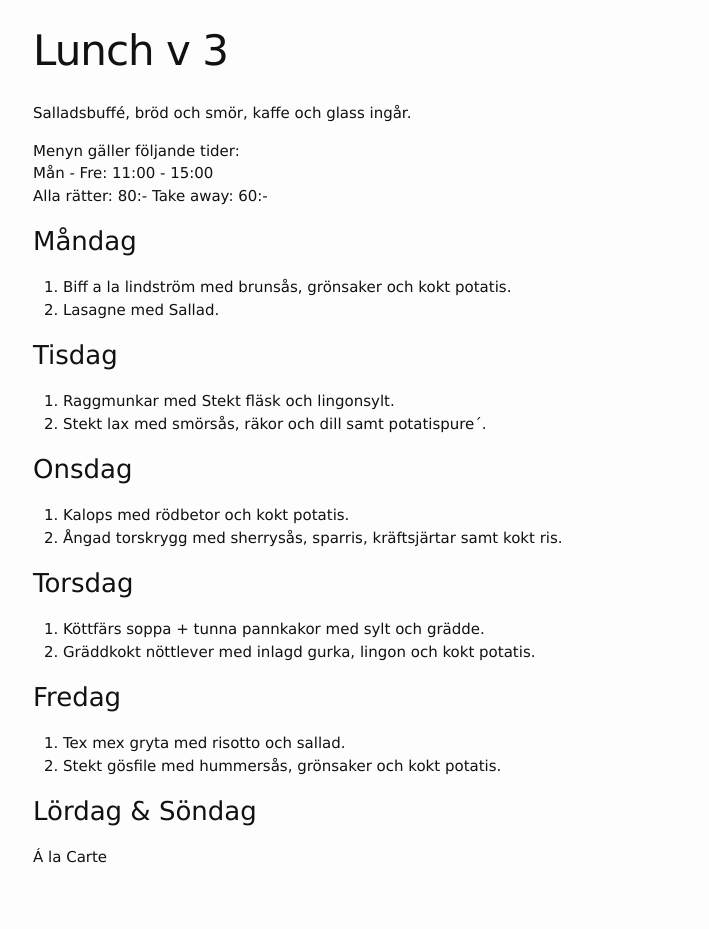
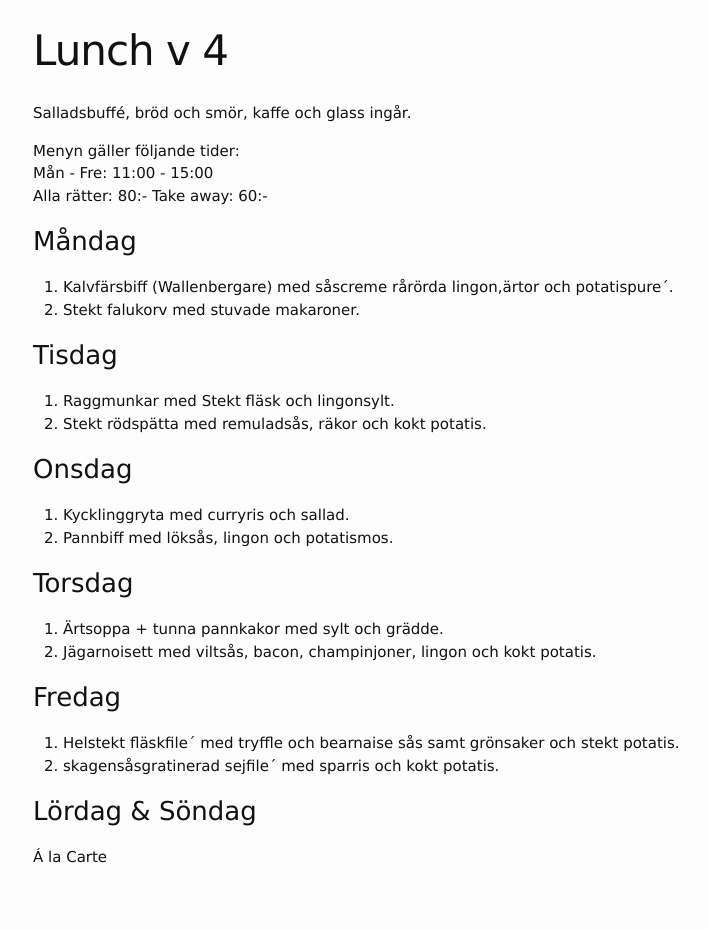
Before and after one commit to FarInn62/farinn62.github.io, a Jekyll site: the page built from lunch.md, in a window 1280 px wide. Shown: the whole page, without its empty margins (237-946 px from the left). Built offline with Jekyll 4.4.1, drawn with Linux system fonts in a browser that asks for light colours.

Commit message:
Update lunch.md

```diff
--- a/lunch.md
+++ b/lunch.md
@@ -1,6 +1,6 @@
 ---
 layout: foodmenu
-title: Lunch v 3
+title: Lunch v 4
 permalink: /lunch/
 published: true
 ---
@@ -12,28 +12,28 @@ Alla rätter: 80:- Take away: 60:-
 
 ### Måndag
 
-1. Biff a la lindström med brunsås, grönsaker och kokt potatis.
-2. Lasagne med Sallad.
+1. Kalvfärsbiff (Wallenbergare) med såscreme rårörda lingon,ärtor och potatispure´.
+2. Stekt falukorv med stuvade makaroner.
 
 ### Tisdag
 
 1. Raggmunkar med Stekt fläsk och lingonsylt.
-2. Stekt lax med smörsås, räkor och dill samt potatispure´.
+2. Stekt rödspätta med remuladsås, räkor och kokt potatis.
 
 ### Onsdag
 
-1. Kalops med rödbetor och kokt potatis.
-2. Ångad torskrygg med sherrysås, sparris, kräftsjärtar samt kokt ris.
+1. Kycklinggryta med curryris och sallad.
+2. Pannbiff med löksås, lingon och potatismos.
 
 ### Torsdag
 
-1. Köttfärs soppa + tunna pannkakor med sylt och grädde.
-2. Gräddkokt nöttlever med inlagd gurka, lingon och kokt potatis.
+1. Ärtsoppa + tunna pannkakor med sylt och grädde.
+2. Jägarnoisett med viltsås, bacon, champinjoner, lingon och kokt potatis.
 
 ### Fredag
 
-1. Tex mex gryta med risotto och sallad.
-2. Stekt gösfile med hummersås, grönsaker och kokt potatis.
+1. Helstekt fläskfile´ med tryffle och bearnaise sås samt grönsaker och stekt potatis.
+2. skagensåsgratinerad sejfile´ med sparris och kokt potatis.
 
 
 ### Lördag & Söndag
```
